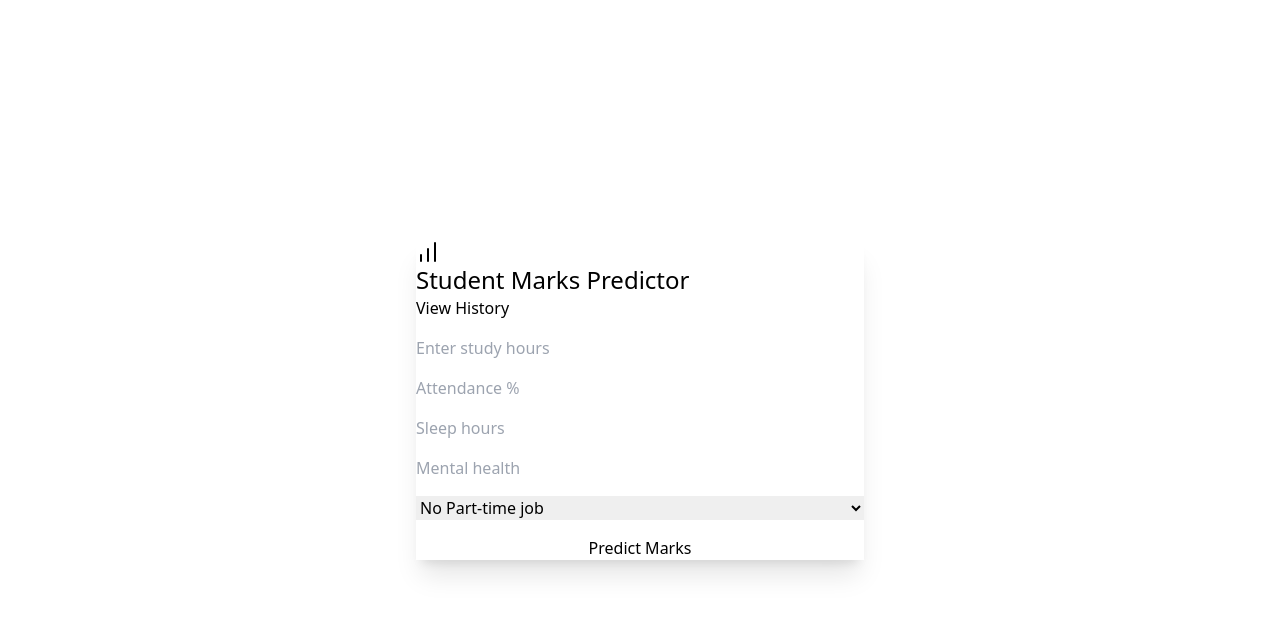
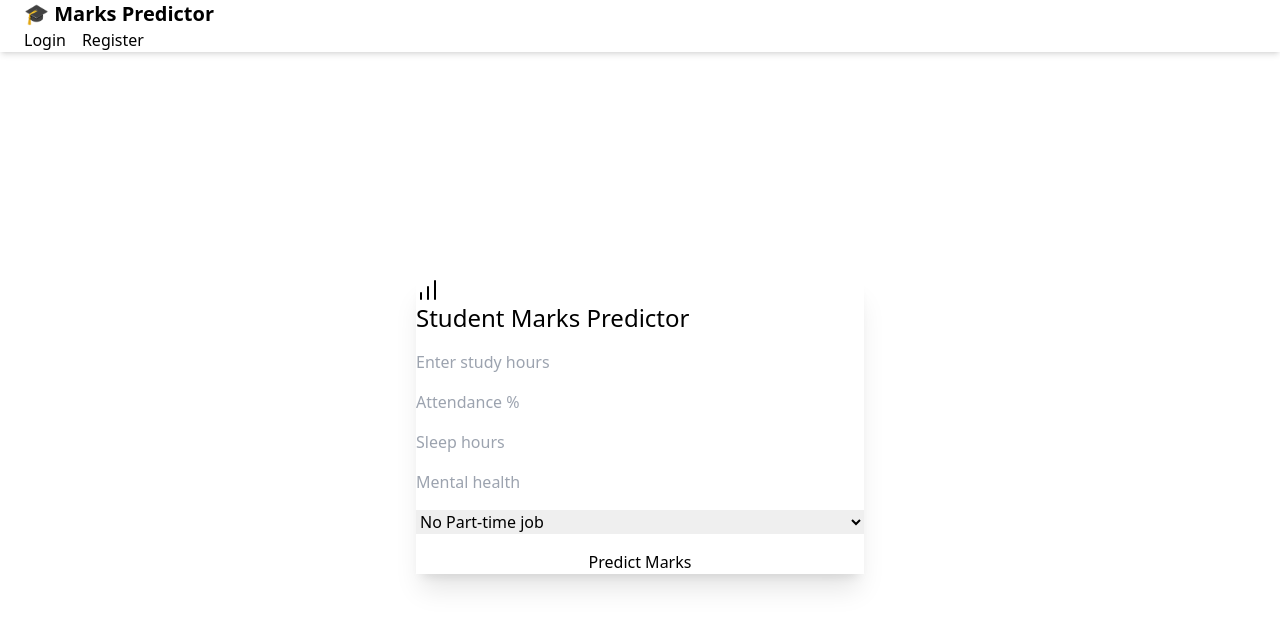
Before and after one commit to Dhirendra7076/ml-student-marks-predictor, a React app in the folder frontend/: page / in a window 1280 px wide. Shown: the top 628 px of the page. Built offline with nearby package versions, Linux system fonts and the light colour scheme; no server answers; the HTML template or start-up script is replaced by a standard one.

Commit message:
Added NavBar

```diff
--- a/frontend/src/App.jsx
+++ b/frontend/src/App.jsx
@@ -1,20 +1,20 @@
-import axios from 'axios'
-import { useState } from 'react'
 import PredictorForm from './components/PredictorForm.jsx'
 import { Routes,Route } from 'react-router-dom'
-import { Home } from 'lucide-react'
+import { Home ,} from 'lucide-react'
 import HistoryPage from './pages/history.jsx'
-import ProtectedRoute from './components/ProtectedRoute.jsx'
 import Login from './pages/Login.jsx'
 import Register from './pages/register.jsx'
+import Navbar from './components/Navbar.jsx'
 
 
 function App() {
 
   return (
-     <div data-theme = "dark"
-     className='relative min-h-screen flex items-center justify-center'>
-      <div className='absolute inset-0 -z-10 h-full w-full items-center px-5 py-24 [background: radial-gradient(125%_125%_at_50%_10%,#000_60%,#00FF9D40_100%)]'/>
+     <>
+     <div className='min-h-screen flex flex-col'>
+     <Navbar/>
+
+     <main className='flex-1 flex items-center justify-center relative'>
       <Routes>
         <Route path = "/" element = {
 
@@ -29,7 +29,9 @@ function App() {
         <Route path = "/login" element = {<Login/>}/>
         <Route path = '/register' element = {<Register/>}/>
       </Routes>
-    </div>
+     </main>
+     </div>
+     </>
     )
 }
 
--- /dev/null
+++ b/frontend/src/components/Navbar.jsx
@@ -0,0 +1,76 @@
+import axios from "axios";
+import { useEffect, useState } from "react";
+import { useNavigate , Link } from "react-router-dom";
+import {  User , History , LogOut } from "lucide-react";
+
+function Navbar(){
+    const [user , setUser] = useState(null)
+    const navigate = useNavigate();
+
+    useEffect(()=>{
+        axios.get("http://localhost:5000/api/auth/me" , {
+            withCredentials : true
+        })
+        .then((res)=> setUser(res.data))
+        .catch(()=> setUser(null));
+    },[])
+
+    const handleLogout = async()=> {
+        await axios.post("http://localhost:5000/api/auth/logout",{},{
+            withCredentials: true
+        });
+
+        setUser(null)
+        navigate('/login')
+    }
+
+    return (
+    <div className="navbar bg-base-100 shadow-md px-6">
+      <div className="flex-1">
+        <Link to="/" className="text-xl font-bold">
+          🎓 Marks Predictor
+        </Link>
+      </div>
+
+      <div className="flex gap-4 items-center">
+
+        {user ? (
+          <>
+            <span className="flex items-center gap-1 text-sm">
+              <User size={16} />
+              {user.fullName}
+            </span>
+
+            <Link
+              to="/history"
+              className="btn btn-sm btn-outline flex items-center gap-1"
+            >
+              <History size={16} />
+              History
+            </Link>
+
+            <button
+              onClick={handleLogout}
+              className="btn btn-sm btn-error flex items-center gap-1"
+            >
+              <LogOut size={16} />
+              Logout
+            </button>
+          </>
+        ) : (
+          <>
+            <Link to="/login" className="btn btn-sm btn-outline">
+              Login
+            </Link>
+            <Link to="/register" className="btn btn-sm btn-primary">
+              Register
+            </Link>
+          </>
+        )}
+
+      </div>
+    </div>
+  );
+}
+
+export default Navbar
--- a/frontend/src/components/PredictorForm.jsx
+++ b/frontend/src/components/PredictorForm.jsx
@@ -69,9 +69,7 @@ function PredictorForm() {
       Student Marks Predictor
     </h2>
 
-    <Link to = '/history' className="btn btn-outline btn-sm mt-4">
-    View History
-    </Link>
+
 
     <form onSubmit={handlePredict} className="space-y-4 mt-4">
       <input
--- a/frontend/src/pages/register.jsx
+++ b/frontend/src/pages/register.jsx
@@ -34,7 +34,7 @@ function Register() {
 
             if(countryCode.length<1) {
                 toast.error("Enter Country code")
-                setLoading(false)                   //TO DO - MAKE IT SO THAT USER CAN'T EVEN TYPE MORE THAN 2. 10 DIGITS
+                setLoading(false)                   //TO DO - MAKE IT SO THAT USER CAN'T EVEN TYPE MORE THAN 2, 10 DIGITS
                 return;
             }
             if(phoneNumber.length!==10){
```
